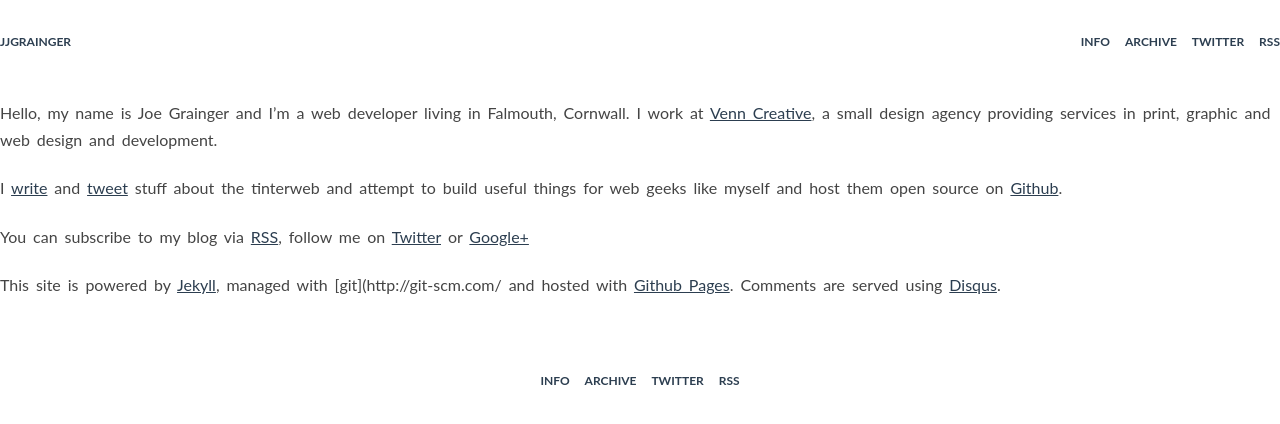
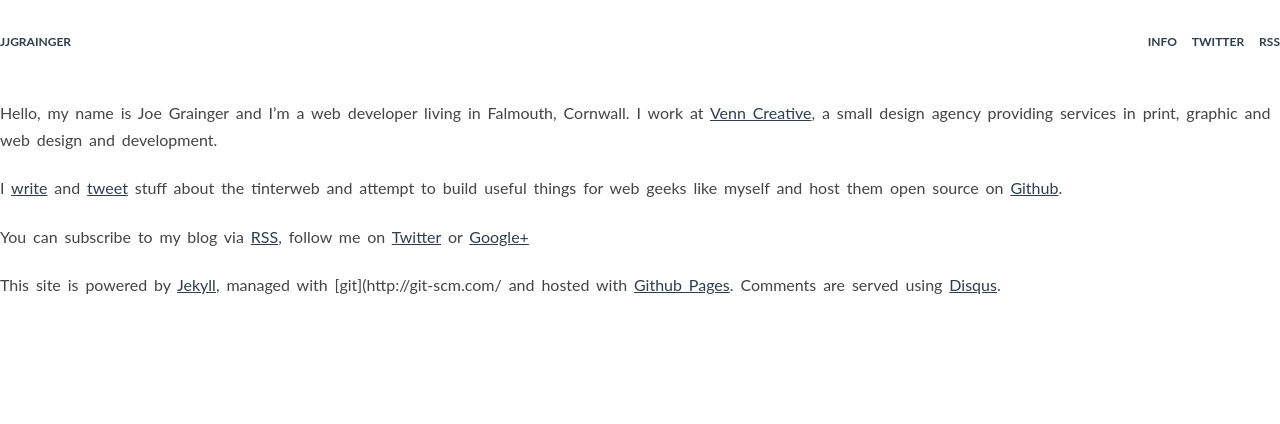
Before and after one commit to jjgrainger/jjgrainger, a Jekyll site: the page built from info.md, in a window 1280 px wide. Shown: the top 424 px of the page. Built offline with Jekyll 4.4.1, drawn with Linux system fonts in a browser that asks for light colours; nearby versions of some CDN libraries; library files that are not in the unit come from our copies.

Commit message:
update header and footer

```diff
--- a/_includes/footer.html
+++ b/_includes/footer.html
@@ -1,11 +1,15 @@
+
 		<footer class="main-footer">
-			<ul class="nav">
+
+<!-- 			<ul class="nav menu-footer">
 				<li><a href="/info/">Info</a></li>
-				<li><a href="/archive/">Archive</a></li>
 				<li><a href="http://www.twitter.com/jjgrainger">Twitter</a></li>
 				<li><a href="http://feeds.feedburner.com/jjgrainger">RSS</a></li>
-			</ul>
+			</ul> -->
+
 		</footer>
+
 	</div>
+
 </body>
 </html>
--- a/_includes/head.html
+++ b/_includes/head.html
@@ -5,7 +5,6 @@
 
 		<meta charset="utf-8" />
 
-		<!-- SEO Meta -->
 		<title>
 			{% if page.title %} {{ page.title }} &mdash; {% endif %}
 			{{ site.title }}, {{ site.description }}
@@ -13,7 +12,9 @@
 		<meta name="author" content="Joe Grainger">
 		<meta name="viewport" content="width=device-width, minimum-scale=1.0, maximum-scale=1.0" />
 
+		<link rel="author" href="https://plus.google.com/116065378192330753914">
 		<link rel="alternate" href="http://www.feedburner.com/jjgrainger" title="jjgrainger">
+		<link rel="stylesheet" href="/assets/css/reset.css">
 		<link rel="stylesheet" href="/assets/css/style.css">
 		<script type="text/javascript" src="/assets/js/html5.js"></script>
 
@@ -23,13 +24,14 @@
 
 	<body>
 
+		<div class="site-wrap">
+
 			<header class="main-header">
 
 				<a class="site-title" href="/">jjgrainger</a>
 
-			<ul class="nav">
+				<ul class="nav menu-header">
 					<li><a href="/info/">Info</a></li>
-				<li><a href="/archive/">Archive</a></li>
 					<li><a href="http://www.twitter.com/jjgrainger">Twitter</a></li>
 					<li><a href="http://feeds.feedburner.com/jjgrainger">RSS</a></li>
 				</ul>
```
Lines whose indentation alone changed are shown as unchanged.
